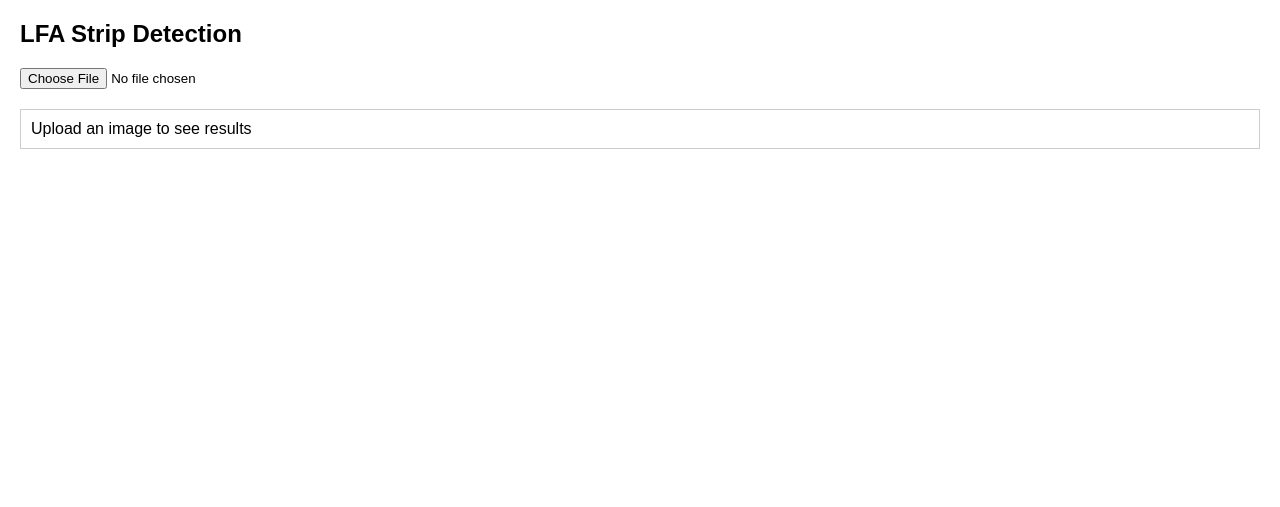
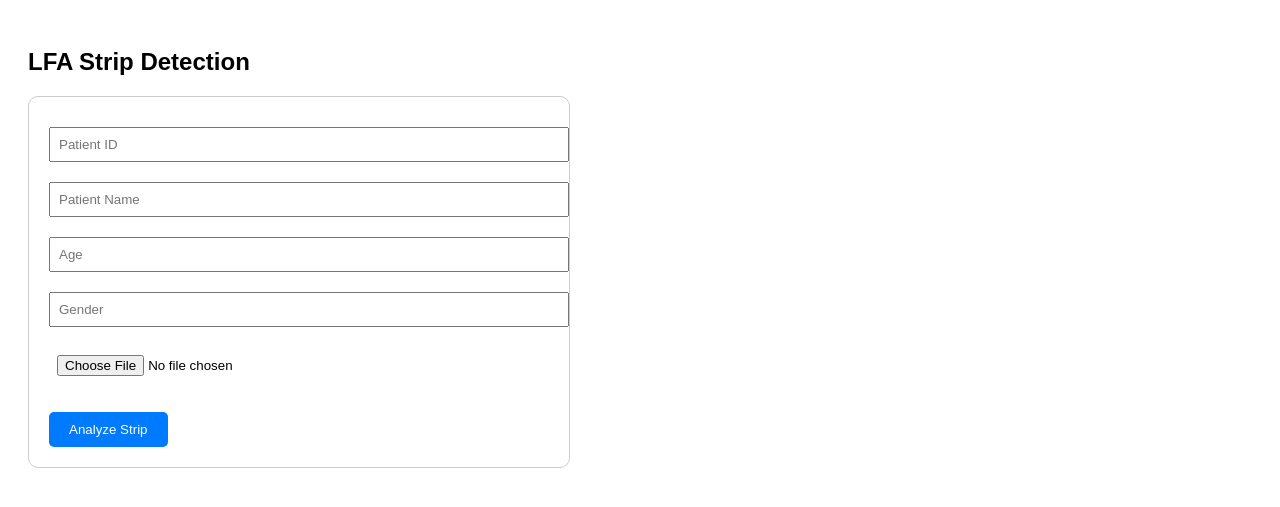
Before and after one commit to Priya2306344/lfa_app, a Flask app: page / in a window 1280 px wide. Shown: the top 507 px of the page. Run offline with Flask 3, Linux system fonts and the light colour scheme.

Commit message:
updated frontend

```diff
--- a/templates/index.html
+++ b/templates/index.html
@@ -1,69 +1,127 @@
 <!DOCTYPE html>
 <html>
+
 <head>
-    <title>LFA Detection</title>
+    <title>LFA Strip Detection</title>
+
     <style>
-        body {
-            font-family: Arial, sans-serif;
-            margin: 20px;
+
+        body{
+            font-family: Arial;
+            padding:20px;
         }
 
-        #result {
-            margin-top: 20px;
-            padding: 10px;
-            border: 1px solid #ccc;
-            white-space: pre-line;
+        .box{
+            border:1px solid #ccc;
+            padding:20px;
+            border-radius:10px;
+            max-width:500px;
         }
+
+        input{
+            margin:10px 0;
+            width:100%;
+            padding:8px;
+        }
+
+        button{
+            padding:10px 20px;
+            background:#007bff;
+            color:white;
+            border:none;
+            border-radius:5px;
+        }
+
+        pre{
+            background:#f4f4f4;
+            padding:15px;
+            overflow:auto;
+        }
+
     </style>
 </head>
+
 <body>
 
-<h2>LFA Strip Detection</h2>
+    <h2>LFA Strip Detection</h2>
 
-<input type="file" id="imageInput" accept="image/*" capture="environment">
+    <div class="box">
 
-<div id="result">Upload an image to see results</div>
+        <input type="text" id="patient_id" placeholder="Patient ID">
 
-<script>
-document.getElementById("imageInput").addEventListener("change", function () {
+        <input type="text" id="name" placeholder="Patient Name">
 
-    let file = this.files[0];
+        <input type="number" id="age" placeholder="Age">
 
-    let formData = new FormData();
-    formData.append("image", file);
+        <input type="text" id="gender" placeholder="Gender">
 
-    fetch('/upload', {
-        method: 'POST',
-        body: formData
-    })
-    .then(res => res.json())
-    .then(data => {
+        <input type="file" id="imageInput" accept="image/*" capture="environment">
 
-        let output = "";
+        <br><br>
 
-        output += "Lines Detected: " + data.num_lines + "\n";
-        output += "Severity: " + data.severity + "\n\n";
+        <button onclick="uploadImage()">
+            Analyze Strip
+        </button>
 
-        if (data.lines && data.lines.length > 0) {
+    </div>
 
-            output += "Line Details:\n\n";
+    <br>
 
-            data.lines.forEach(line => {
-                output += "Line " + line.line_number + "\n";
-                output += "Position X: " + line.position_x + "\n";
-                output += "Width: " + line.width + "\n";
-                output += "Intensity: " + line.intensity + "\n\n";
+    <div id="result"></div>
+
+    <script>
+
+        async function uploadImage(){
+
+            const fileInput =
+                document.getElementById("imageInput");
+
+            const file =
+                fileInput.files[0];
+
+            if(!file){
+                alert("Please upload image");
+                return;
+            }
+
+            let formData = new FormData();
+
+            formData.append("image", file);
+
+            formData.append(
+                "patient_id",
+                document.getElementById("patient_id").value
+            );
+
+            formData.append(
+                "name",
+                document.getElementById("name").value
+            );
+
+            formData.append(
+                "age",
+                document.getElementById("age").value
+            );
+
+            formData.append(
+                "gender",
+                document.getElementById("gender").value
+            );
+
+            const response = await fetch("/upload", {
+                method: "POST",
+                body: formData
             });
+
+            const data = await response.json();
+
+            document.getElementById("result").innerHTML =
+                "<pre>" +
+                JSON.stringify(data, null, 2) +
+                "</pre>";
         }
 
-        document.getElementById("result").innerText = output;
-    })
-    .catch(err => {
-        document.getElementById("result").innerText = "Error: " + err;
-    });
-
-});
-</script>
+    </script>
 
 </body>
 </html>
```
